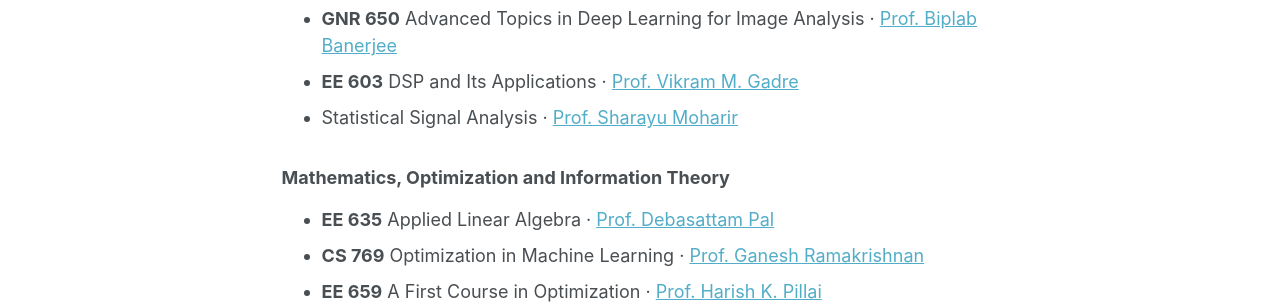
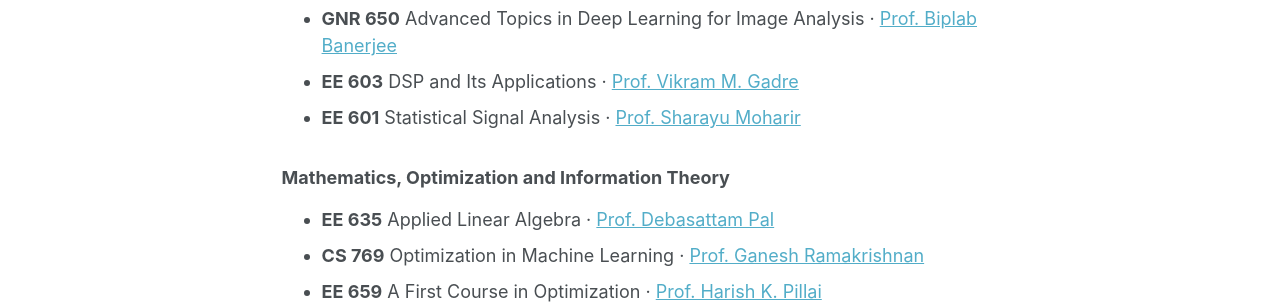
Before and after one commit to Dheerajmishraiitb/Dheerajmishraiitb.github.io, a Jekyll site: the page built from _pages/courses.md, in a window 1280 px wide and 1315 px high. Shown: the part 763-1067 px from the top of the window. Built offline with Jekyll 4.4.1, drawn with Linux system fonts in a browser that asks for light colours; a script bundle is joined from its source files by our own code; a style sheet for code colours, icons or effects is not loaded.

Commit message:
Add EE 601 course code

```diff
--- a/_pages/courses.md
+++ b/_pages/courses.md
@@ -26,7 +26,7 @@ Graduate coursework at IIT Bombay.
 - **CS 736** Medical Image Computing · [Prof. Suyash P. Awate](https://www.cse.iitb.ac.in/~suyash/){:target="_blank" rel="noopener noreferrer"}
 - **GNR 650** Advanced Topics in Deep Learning for Image Analysis · [Prof. Biplab Banerjee](https://biplab-banerjee.github.io/){:target="_blank" rel="noopener noreferrer"}
 - **EE 603** DSP and Its Applications · [Prof. Vikram M. Gadre](https://www.ee.iitb.ac.in/people/faculty/vikram-m-gadre/){:target="_blank" rel="noopener noreferrer"}
-- Statistical Signal Analysis · [Prof. Sharayu Moharir](https://www.ee.iitb.ac.in/people/faculty/sharayu-moharir/){:target="_blank" rel="noopener noreferrer"}
+- **EE 601** Statistical Signal Analysis · [Prof. Sharayu Moharir](https://www.ee.iitb.ac.in/people/faculty/sharayu-moharir/){:target="_blank" rel="noopener noreferrer"}
 
 ### Mathematics, Optimization and Information Theory
 
```
